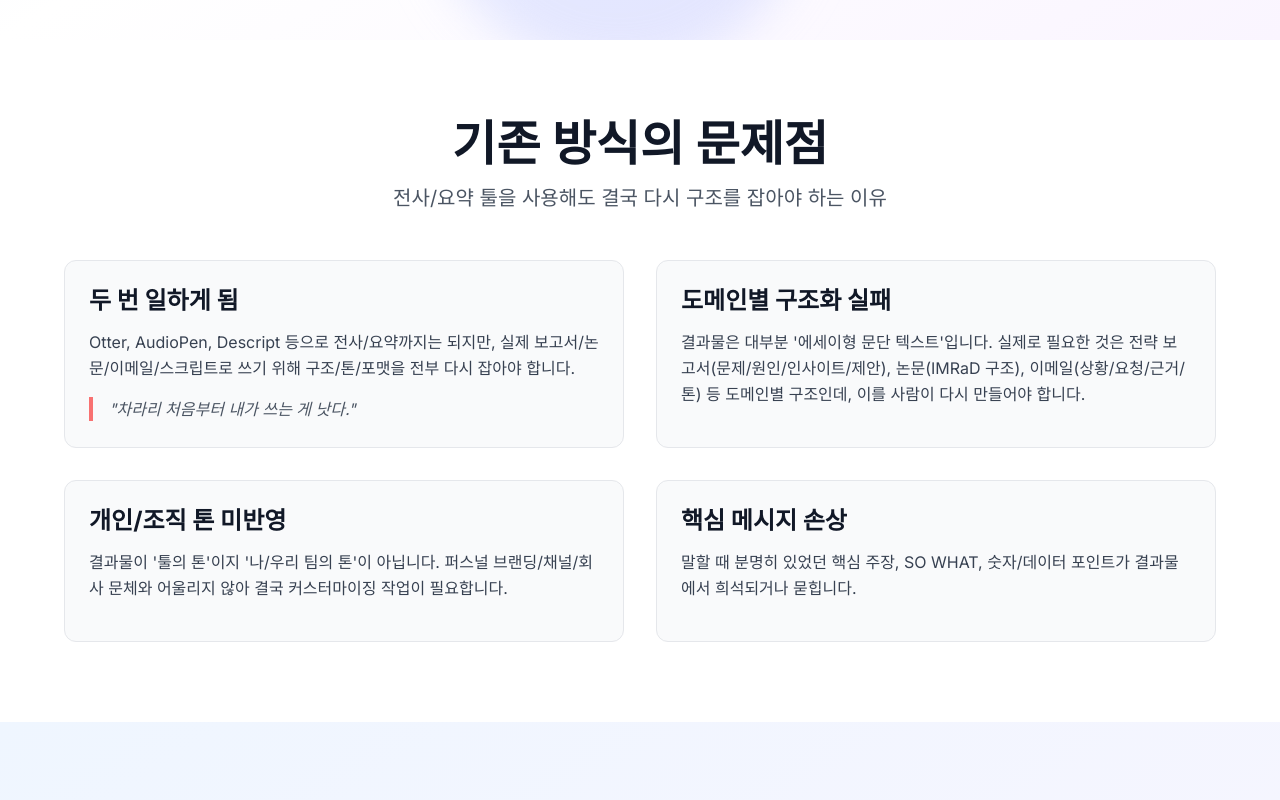
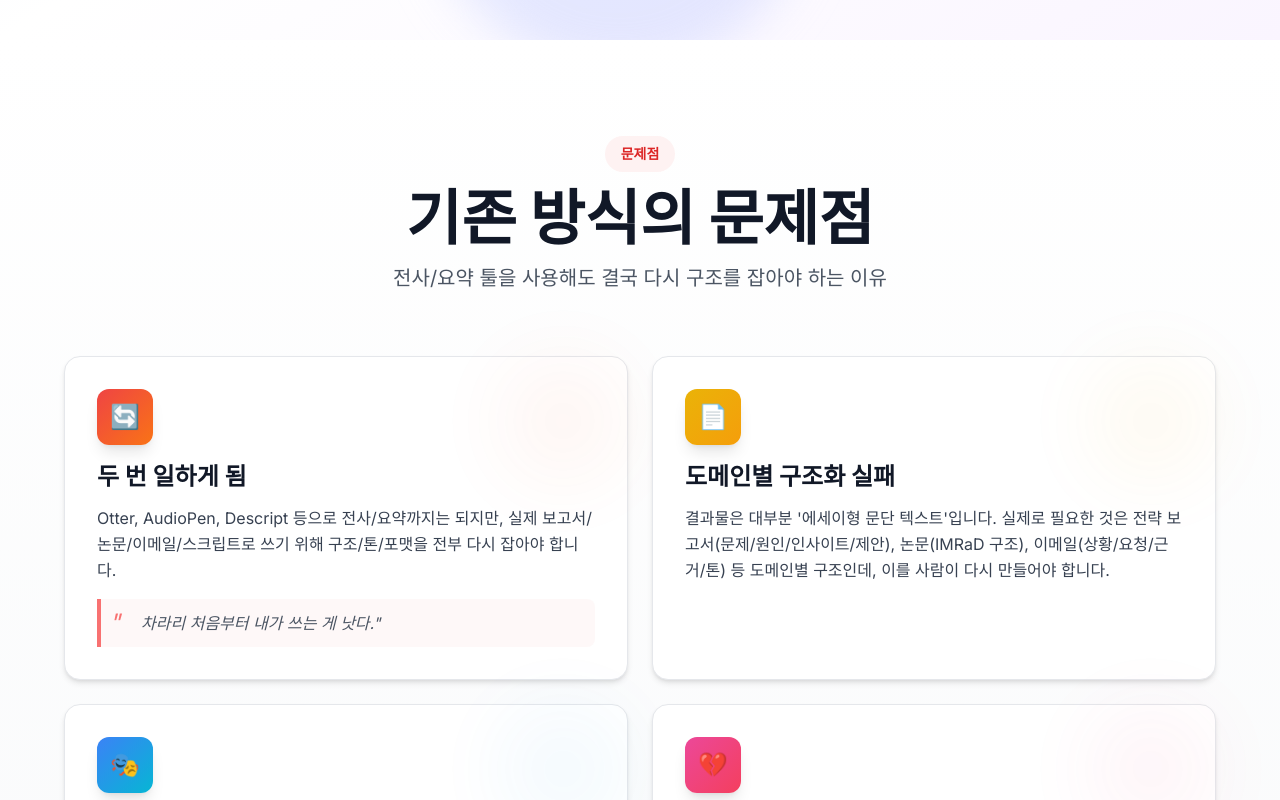
Before and after one commit to silverJen/test2, a Next.js app: page / in a window 1280 px wide. Shown: the part 760-1560 px from the top of the page. Built offline with nearby package versions, Linux system fonts and the light colour scheme.

Commit message:
Improve Problem section design: Add gradient icons, better cards, and hover effects

```diff
--- a/components/Problem.tsx
+++ b/components/Problem.tsx
@@ -4,48 +4,73 @@ export default function Problem() {
       title: "두 번 일하게 됨",
       description: "Otter, AudioPen, Descript 등으로 전사/요약까지는 되지만, 실제 보고서/논문/이메일/스크립트로 쓰기 위해 구조/톤/포맷을 전부 다시 잡아야 합니다.",
       quote: "차라리 처음부터 내가 쓰는 게 낫다.",
+      icon: "🔄",
+      color: "from-red-500 to-orange-500",
     },
     {
       title: "도메인별 구조화 실패",
       description: "결과물은 대부분 '에세이형 문단 텍스트'입니다. 실제로 필요한 것은 전략 보고서(문제/원인/인사이트/제안), 논문(IMRaD 구조), 이메일(상황/요청/근거/톤) 등 도메인별 구조인데, 이를 사람이 다시 만들어야 합니다.",
+      icon: "📄",
+      color: "from-yellow-500 to-amber-500",
     },
     {
       title: "개인/조직 톤 미반영",
       description: "결과물이 '툴의 톤'이지 '나/우리 팀의 톤'이 아닙니다. 퍼스널 브랜딩/채널/회사 문체와 어울리지 않아 결국 커스터마이징 작업이 필요합니다.",
+      icon: "🎭",
+      color: "from-blue-500 to-cyan-500",
     },
     {
       title: "핵심 메시지 손상",
       description: "말할 때 분명히 있었던 핵심 주장, SO WHAT, 숫자/데이터 포인트가 결과물에서 희석되거나 묻힙니다.",
+      icon: "💔",
+      color: "from-pink-500 to-rose-500",
     },
   ];
 
   return (
-    <section id="problem" className="py-20 bg-white">
-      <div className="container mx-auto px-4 sm:px-6 lg:px-8">
+    <section id="problem" className="py-24 bg-gradient-to-b from-white to-gray-50 relative overflow-hidden">
+      <div className="container mx-auto px-4 sm:px-6 lg:px-8 relative z-10">
         <div className="max-w-6xl mx-auto">
-          <h2 className="text-4xl md:text-5xl font-bold text-center text-gray-900 mb-4">
+          <div className="text-center mb-16">
+            <span className="inline-block px-4 py-2 mb-4 text-sm font-semibold text-red-600 bg-red-50 rounded-full">
+              문제점
+            </span>
+            <h2 className="text-4xl md:text-5xl lg:text-6xl font-extrabold text-gray-900 mb-4">
               기존 방식의 문제점
             </h2>
-          <p className="text-xl text-gray-600 text-center mb-12 max-w-2xl mx-auto">
+            <p className="text-xl text-gray-600 max-w-2xl mx-auto">
               전사/요약 툴을 사용해도 결국 다시 구조를 잡아야 하는 이유
             </p>
-          <div className="grid md:grid-cols-2 gap-8">
+          </div>
+
+          <div className="grid md:grid-cols-2 gap-6">
             {problems.map((problem, index) => (
               <div
                 key={index}
-                className="bg-gray-50 rounded-xl p-6 border border-gray-200 hover:shadow-lg transition-shadow"
+                className="group relative bg-white rounded-2xl p-8 border border-gray-200 hover:border-gray-300 shadow-md hover:shadow-2xl transition-all duration-300 hover:-translate-y-2"
               >
+                <div className={`absolute top-0 right-0 w-32 h-32 bg-gradient-to-br ${problem.color} opacity-5 rounded-full blur-2xl group-hover:opacity-10 transition-opacity`}></div>
+
+                <div className="relative z-10">
+                  <div className={`inline-flex items-center justify-center w-14 h-14 mb-4 rounded-xl bg-gradient-to-br ${problem.color} text-white text-2xl shadow-lg`}>
+                    {problem.icon}
+                  </div>
+
                   <h3 className="text-2xl font-bold text-gray-900 mb-3">
                     {problem.title}
                   </h3>
+
                   <p className="text-gray-700 mb-4 leading-relaxed">
                     {problem.description}
                   </p>
+
                   {problem.quote && (
-                  <blockquote className="border-l-4 border-red-400 pl-4 italic text-gray-600">
-                    "{problem.quote}"
+                    <blockquote className="relative pl-6 border-l-4 border-red-400 italic text-gray-600 bg-red-50/50 rounded-r-lg py-3">
+                      <span className="absolute left-2 top-2 text-red-400 text-2xl">"</span>
+                      <span className="pl-4">{problem.quote}"</span>
                     </blockquote>
                   )}
+                </div>
               </div>
             ))}
           </div>
```
Lines whose indentation alone changed are shown as unchanged.
